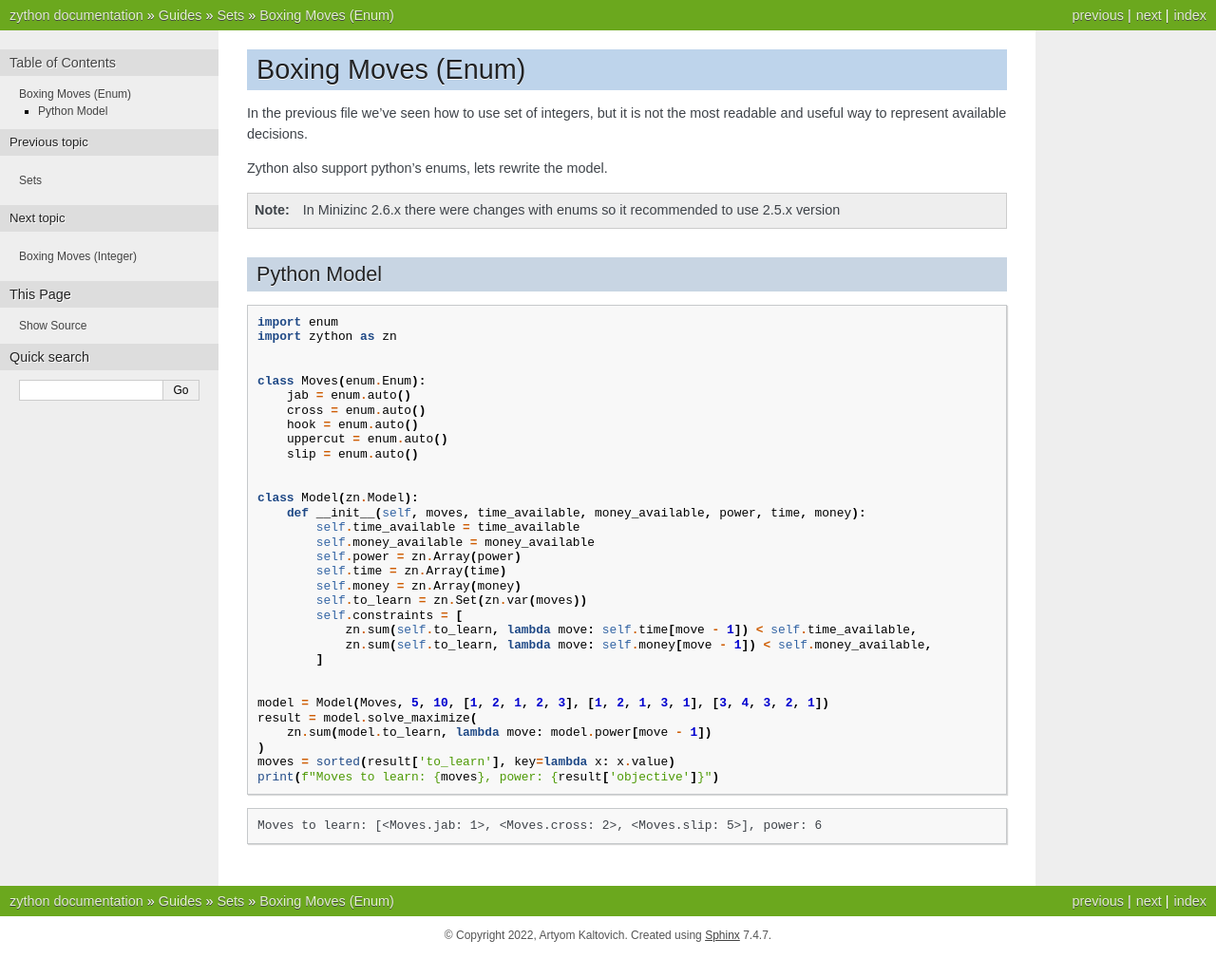
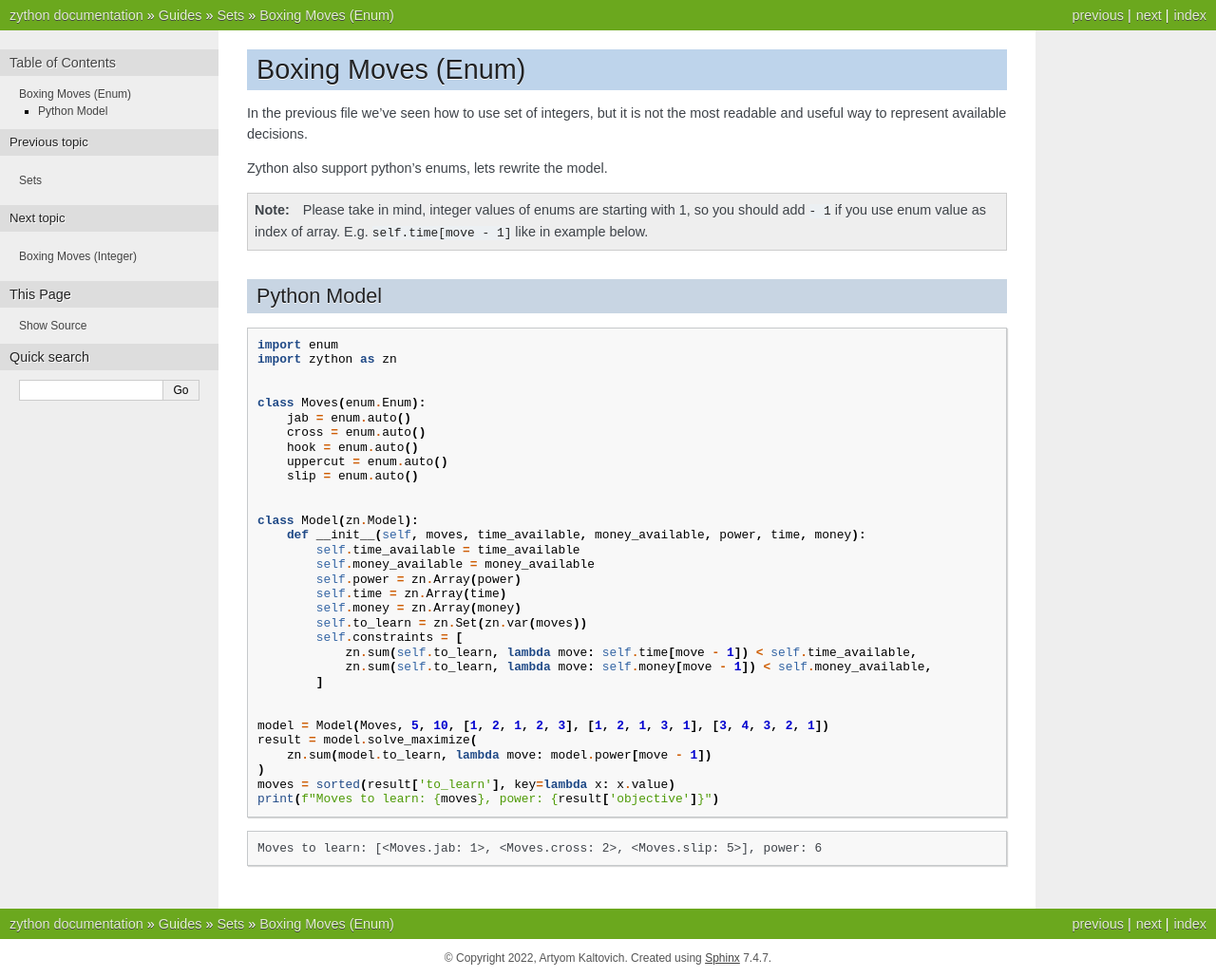
Before and after one commit to artsiomkaltovich/zython, a Sphinx documentation site: the page built from doc/source/guides/sets/boxing_moves_enum.rst, in a window 1280 px wide. Shown: the whole page at 95% size. Built offline with Sphinx 7.4.7, drawn with Linux system fonts in a browser that asks for light colours; pages that are not in the unit, such as notebooks, are missing from menus; before the commit the page ends 1005 px from its top, so only the background shows below that.

Commit message:
change readme, changelog.md and enum example according to actual version

```diff
--- a/doc/source/guides/sets/boxing_moves_enum.rst
+++ b/doc/source/guides/sets/boxing_moves_enum.rst
@@ -8,8 +8,9 @@ Zython also support python's enums, lets rewrite the model.
 
 .. note::
 
-    In Minizinc 2.6.x there were changes with enums
-    so it recommended to use 2.5.x version
+    Please take in mind, integer values of enums are starting with 1,
+    so you should add ``- 1`` if you use enum value as index of array.
+    E.g. ``self.time[move - 1]`` like in example below.
 
 Python Model
 ------------
```
Also changed, not shown: README.md (+2 -5 lines), changelog.md (+4 -2 lines).
